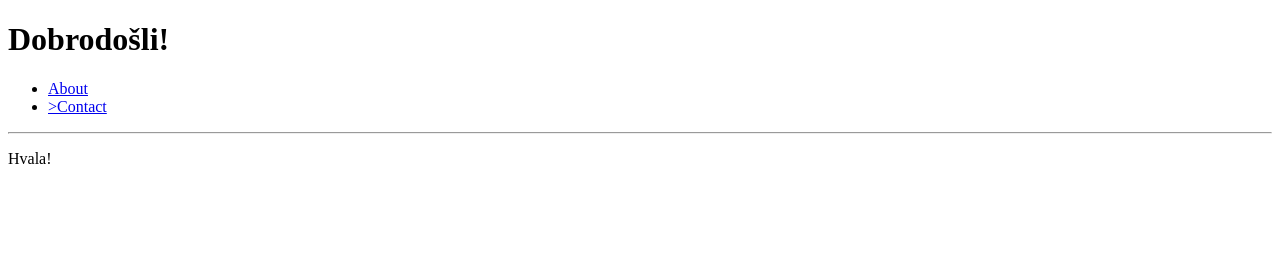
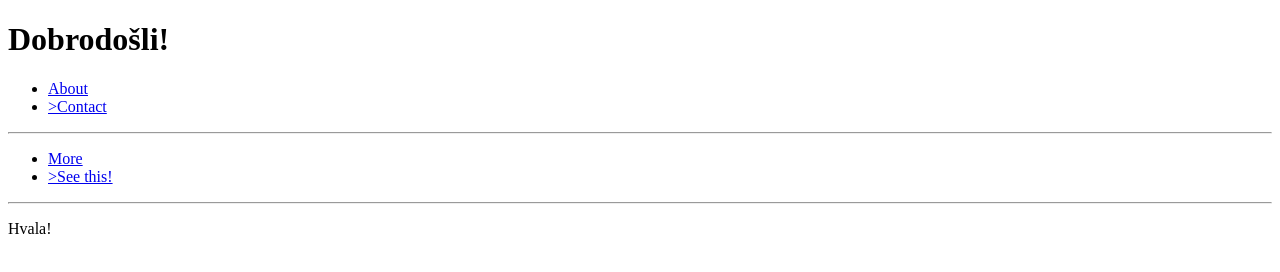
Before and after one commit to jtustanic/algebra.vjezba.html.1, a plain HTML site: page index.html in a window 1280 px wide. Drawn offline with Linux system fonts and the light colour scheme.

Commit message:
added one more <ul>.

```diff
--- a/index.html
+++ b/index.html
@@ -14,7 +14,12 @@
 <ul>
     <li><a href="./Folder1/about.html">About</a></li>
     <li><a href="./Folder1/about.html">>Contact</a></li>
-  </ul>
+</ul>
+<hr>
+<ul>
+    <li><a href="#more">More</a></li>
+    <li><a href="#seethis">>See this!</a></li>
+</ul>
 <hr>
   <footer>
     <p>Hvala!</p>
```
